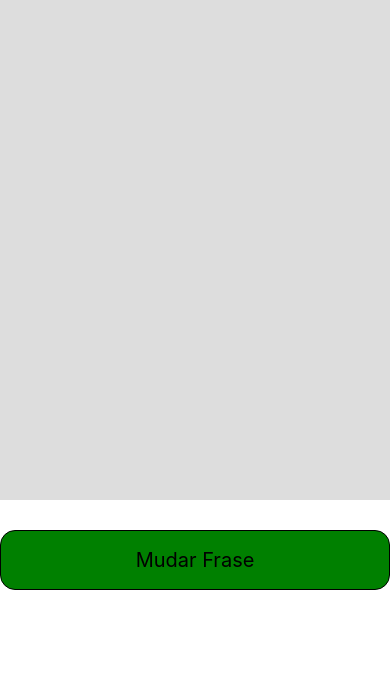
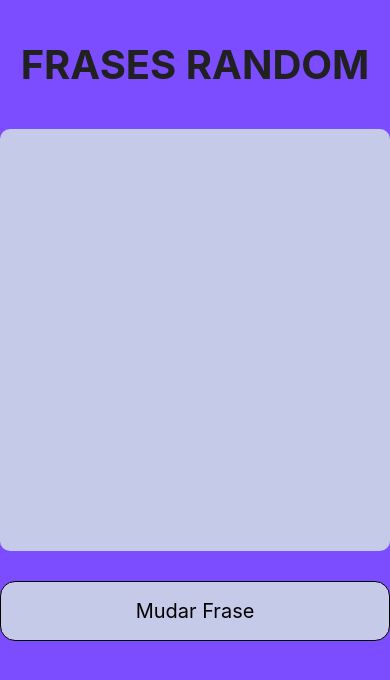
Before and after one commit to MatheusMed/FrasesRandom, a React Native app: screen / in a window 390 px wide. Shown: the top 680 px of the page. Built offline with nearby package versions, Linux system fonts and the light colour scheme.

Commit message:
Melhoria no Layout, cores adicionadas

```diff
--- a/App.js
+++ b/App.js
@@ -4,31 +4,47 @@ import styled from 'styled-components/native';
 
 const Pagina = styled.View`
 flex:1;
+background-color:#7C4DFF;
+`;
+const StatusBar = styled.StatusBar`
+
 `;
 
+const Title = styled.Text`
+  color:#212121;
+  font-size:40px;
+  font-weight: bold;
+  text-align: center;
+  margin-bottom: 40px;
+  margin-top:40px;
+`;
 
 const AreaDeTexto = styled.View`
-  background-color:#ddd;
-  height: 500px;
+  background-color:#C5CAE9;
+  height: 50%;
   margin-bottom:30px;
+  border-radius: 10px;
 `;
 
 const MudarFraseBTN = styled.TouchableOpacity`
-  background-color:green;
+  background-color:#C5CAE9;
   height: 60px;
   border:0.5px solid #000
   align-items: center;
   justify-content:center;
   border-radius: 15px;
+  margin-bottom: 10px;
 `;
 const TextButton = styled.Text`
   font-size:20px;
 `;
 
 const Frase = styled.Text`
-  color:#000;
-  font-size:30px;
+  color:#212121;
+  font-size:35px;
   text-align:center;
+  padding:5px;
+  margin:5px;
 `;
 
 export default () => {
@@ -57,6 +73,7 @@ function mudar(){
 
   return(
       <Pagina>
+        <Title>FRASES RANDOM</Title>
           <AreaDeTexto>
             <Frase>{frase}</Frase>
           </AreaDeTexto>
```
